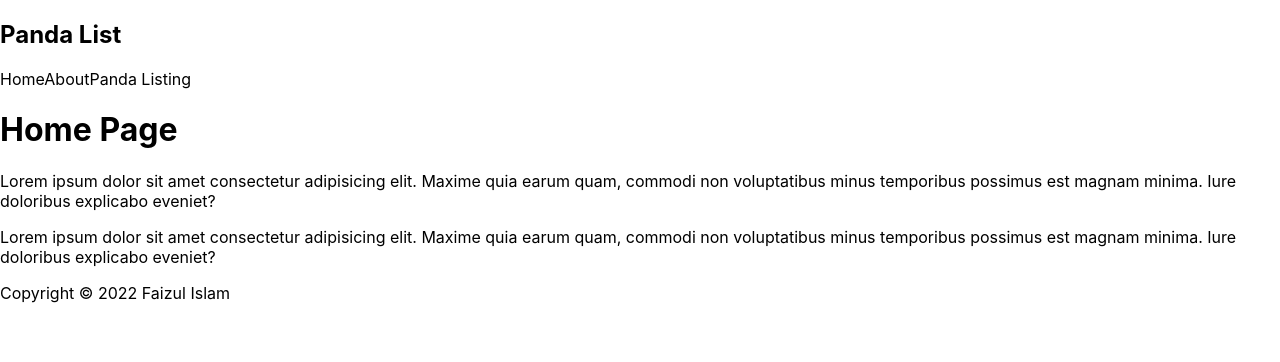
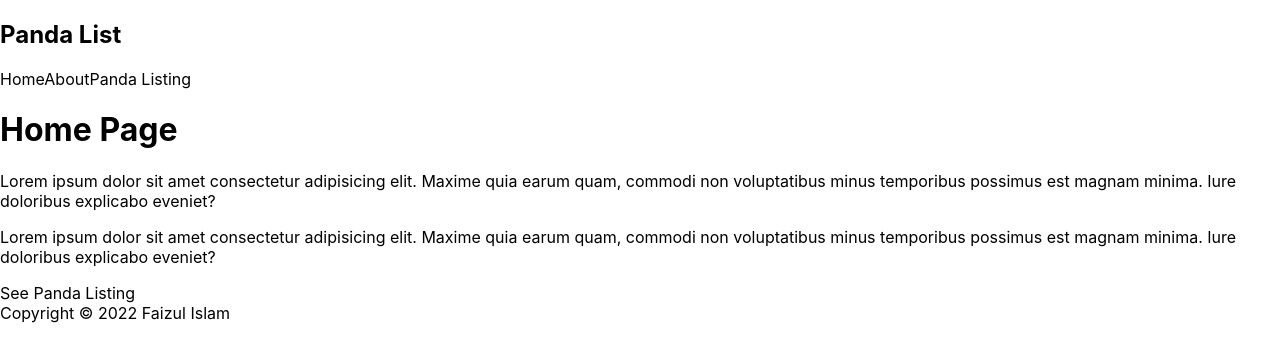
Before and after one commit to faizulislamfair/listApp, a Next.js app: page / in a window 1280 px wide. Shown: the top 362 px of the page. Built offline with nearby package versions, Linux system fonts and the light colour scheme.

Commit message:
linking between pages

```diff
--- a/components/Navbar.js
+++ b/components/Navbar.js
@@ -1,12 +1,14 @@
+import Link from 'next/link'
+
 const Navbar = () => {
     return (
         <nav>
             <div className="logo">
                 <h1>Panda List</h1>
             </div>
-            <a>Home</a>
-            <a>About</a>
-            <a>Panda Listing</a>
+            <Link href="/"><a>Home</a></Link>
+            <Link href="/about"><a>About</a></Link>
+            <Link href="/pandas"><a>Panda Listing</a></Link>
         </nav>
     );
 }
--- a/pages/index.js
+++ b/pages/index.js
@@ -3,6 +3,7 @@
 import Footer from '../components/Footer'
 import Navbar from '../components/Navbar'
 import styles from '../styles/Home.module.css'
+import Link from 'next/link'
 
 export default function Home() {
   return (
@@ -11,6 +12,9 @@
       <h1>Home Page</h1>
       <p>Lorem ipsum dolor sit amet consectetur adipisicing elit. Maxime quia earum quam, commodi non voluptatibus minus temporibus possimus est magnam minima. Iure doloribus explicabo eveniet?</p>
       <p>Lorem ipsum dolor sit amet consectetur adipisicing elit. Maxime quia earum quam, commodi non voluptatibus minus temporibus possimus est magnam minima. Iure doloribus explicabo eveniet?</p>
+      <Link href="/pandas">
+        <a>See Panda Listing</a>
+      </Link>
       <Footer />
     </div>
   )
```
